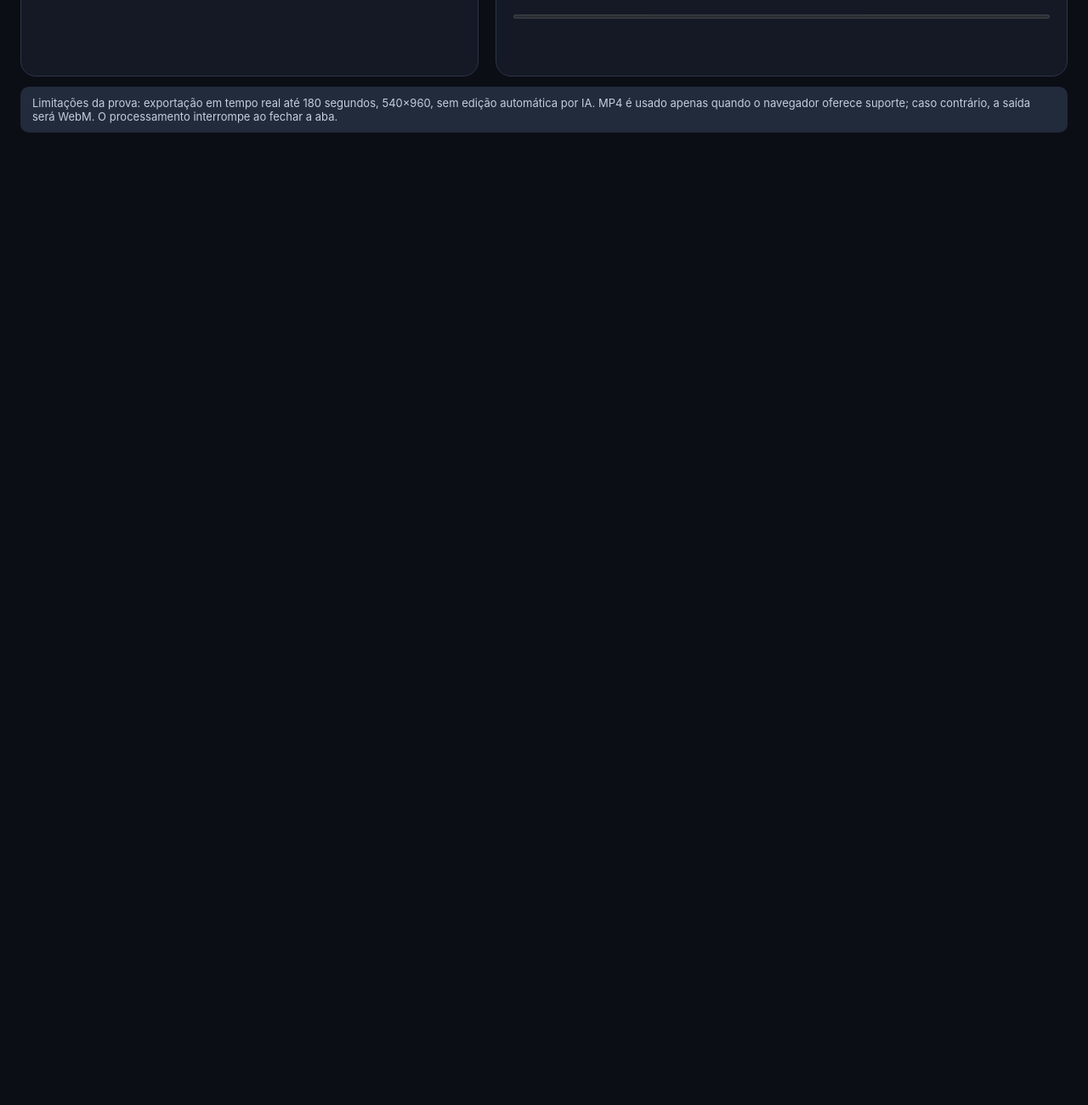
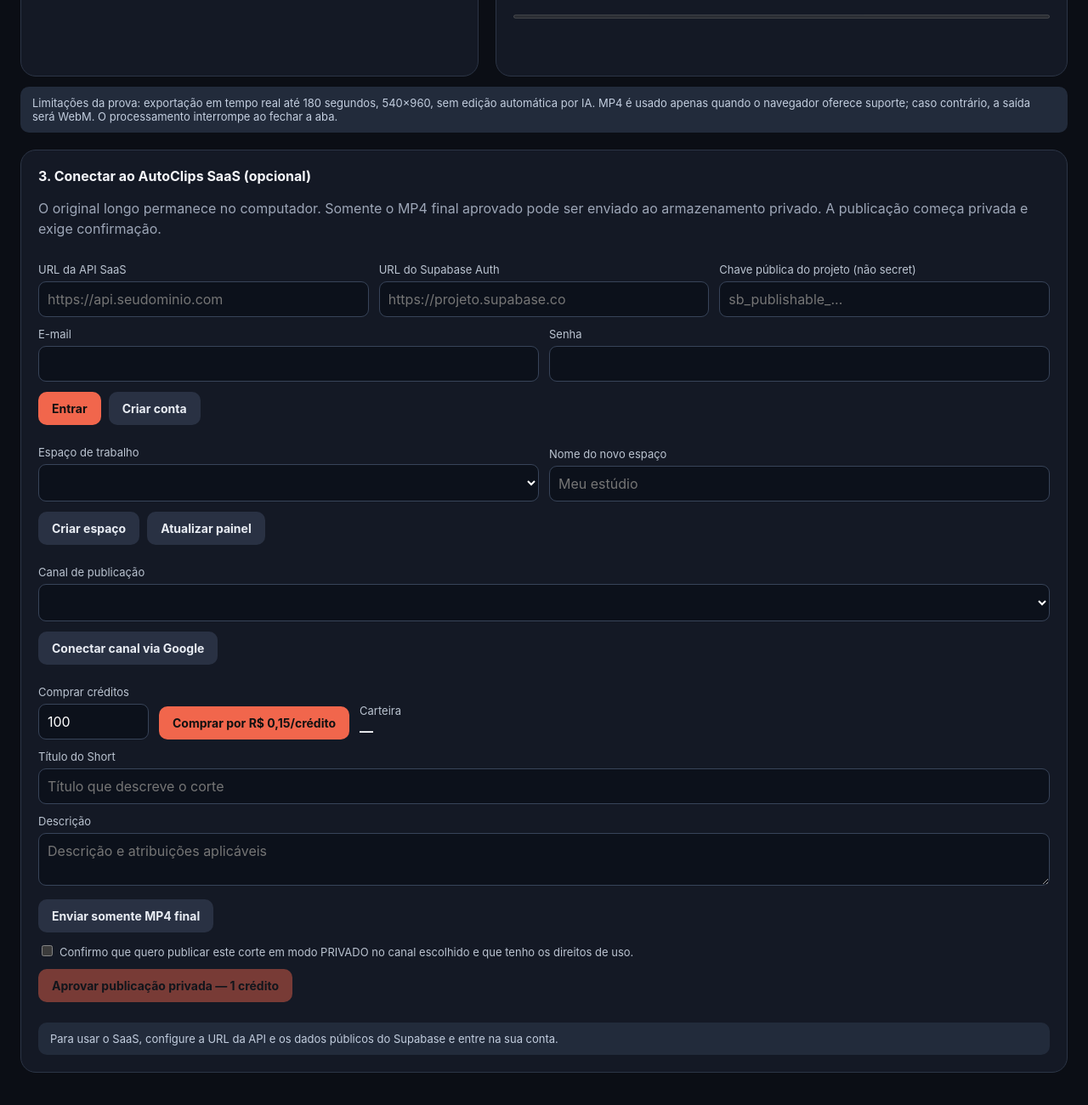
Before and after one commit to consecomclipcon-design/AutoClips-AI, a plain HTML site: page web-local/index.html in a window 1280 px wide. Shown: the part 1167-2467 px from the top of the page at 85% size. Before the commit the page ends 1383 px from the top, so only its background shows below. Drawn offline with Linux system fonts and the light colour scheme; no server answers.

Commit message:
feat(web-local): add SaaS account channel credit and publish controls

```diff
--- a/web-local/index.html
+++ b/web-local/index.html
@@ -16,7 +16,7 @@ button:hover{filter:brightness(1.12)}button:disabled{opacity:.45;cursor:not-allo
 .controls{display:flex;gap:9px;flex-wrap:wrap;margin:12px 0}input,textarea{border:1px solid #384459;background:#0c111b;color:white;border-radius:9px;padding:10px;width:100%;font:inherit}
 input[type="number"]{max-width:130px}input[type="file"]{padding:8px;font-size:12px}label{font-size:13px;color:#bbc4d1;display:block;margin:12px 0 6px}
 input[type="checkbox"]{width:auto;margin-right:8px}small{color:#a6b0c0}.muted{color:#a6b0c0;font-size:12px}.notice{padding:11px 14px;background:#222b3b;border-radius:10px;font-size:13px;color:#c3cedf;margin-top:12px}
-#files{display:grid;gap:8px;margin:12px 0;max-height:290px;overflow:auto}.file{display:flex;align-items:center;justify-content:space-between;gap:14px;background:#0e1420;border:1px solid #273244;border-radius:10px;padding:11px;text-align:left;color:#fff;width:100%}.file.active{border-color:#f1664c}.file small{display:block;overflow:hidden;text-overflow:ellipsis;white-space:nowrap;max-width:290px}
+select{border:1px solid #384459;background:#0c111b;color:white;border-radius:9px;padding:10px;width:100%;font:inherit} .saas-job{padding:9px 0;border-bottom:1px solid #293243;font-size:13px} .saas-job small{display:block;margin-top:4px} #files{display:grid;gap:8px;margin:12px 0;max-height:290px;overflow:auto}.file{display:flex;align-items:center;justify-content:space-between;gap:14px;background:#0e1420;border:1px solid #273244;border-radius:10px;padding:11px;text-align:left;color:#fff;width:100%}.file.active{border-color:#f1664c}.file small{display:block;overflow:hidden;text-overflow:ellipsis;white-space:nowrap;max-width:290px}
 .preview{display:grid;grid-template-columns:1fr minmax(160px,230px);gap:16px;align-items:start}
 #source{width:100%;max-height:350px;background:#000;border-radius:12px}#composition{width:100%;aspect-ratio:9/16;background:#080b13;border-radius:12px}
 fieldset{border:none;margin:0;padding:0}fieldset[disabled]{opacity:.5}.field-row{display:flex;align-items:end;gap:12px;flex-wrap:wrap}
@@ -57,7 +57,46 @@ fieldset{border:none;margin:0;padding:0}fieldset[disabled]{opacity:.5}.field-row
 </section>
 </div>
 <div class="notice">Limitações da prova: exportação em tempo real até 180 segundos, 540×960, sem edição automática por IA. MP4 é usado apenas quando o navegador oferece suporte; caso contrário, a saída será WebM. O processamento interrompe ao fechar a aba.</div>
+
+<section class="panel" id="saas" style="margin-top:20px" aria-label="AutoClips SaaS">
+<h2>3. Conectar ao AutoClips SaaS (opcional)</h2>
+<p>O original longo permanece no computador. Somente o MP4 final aprovado pode ser enviado ao armazenamento privado. A publicação começa privada e exige confirmação.</p>
+<div class="field-row">
+<div style="flex:1;min-width:190px"><label for="saasApi">URL da API SaaS</label><input id="saasApi" placeholder="https://api.seudominio.com"></div>
+<div style="flex:1;min-width:190px"><label for="saasSupabase">URL do Supabase Auth</label><input id="saasSupabase" placeholder="https://projeto.supabase.co"></div>
+<div style="flex:1;min-width:190px"><label for="saasPublishable">Chave pública do projeto (não secret)</label><input id="saasPublishable" autocomplete="off" placeholder="sb_publishable_..."></div>
+</div>
+<div class="field-row">
+<div style="flex:1;min-width:170px"><label for="saasEmail">E-mail</label><input id="saasEmail" type="email" autocomplete="email"></div>
+<div style="flex:1;min-width:170px"><label for="saasPassword">Senha</label><input id="saasPassword" type="password" autocomplete="current-password"></div>
+</div>
+<div class="controls"><button id="saasLogin">Entrar</button><button id="saasSignup" class="secondary">Criar conta</button></div>
+<div class="field-row">
+<div style="flex:1"><label for="saasOrg">Espaço de trabalho</label><select id="saasOrg"></select></div>
+<div style="flex:1"><label for="saasOrgName">Nome do novo espaço</label><input id="saasOrgName" placeholder="Meu estúdio"></div>
+</div>
+<div class="controls"><button id="saasCreateOrg" class="secondary">Criar espaço</button><button id="saasRefresh" class="secondary">Atualizar painel</button></div>
+<div class="field-row">
+<div style="flex:1"><label for="saasChannel">Canal de publicação</label><select id="saasChannel"></select></div>
+</div>
+<div class="controls"><button id="saasConnect" class="secondary">Conectar canal via Google</button></div>
+<div class="field-row">
+<div><label for="saasBuyCount">Comprar créditos</label><input id="saasBuyCount" type="number" min="100" max="100000" step="100" value="100"></div>
+<div><button id="saasCheckout">Comprar por R$ 0,15/crédito</button></div>
+<div><label>Carteira</label><strong id="saasCredits">—</strong></div>
+</div>
+<fieldset>
+<label for="saasTitle">Título do Short</label><input id="saasTitle" maxlength="100" placeholder="Título que descreve o corte">
+<label for="saasDescription">Descrição</label><textarea id="saasDescription" rows="2" maxlength="5000" placeholder="Descrição e atribuições aplicáveis"></textarea>
+<div class="controls"><button id="saasUpload" class="secondary">Enviar somente MP4 final</button></div>
+<label><input type="checkbox" id="saasApprovalCheck">Confirmo que quero publicar este corte em modo PRIVADO no canal escolhido e que tenho os direitos de uso.</label>
+<div class="controls"><button id="saasApprove" disabled>Aprovar publicação privada — 1 crédito</button></div>
+</fieldset>
+<div class="notice" id="saasFeedback" role="status">Para usar o SaaS, configure a URL da API e os dados públicos do Supabase e entre na sua conta.</div>
+<div id="saasStatus" aria-live="polite"></div>
+</section>
 </main>
 <script type="module" src="./app.js"></script>
+<script type="module" src="./saas.js"></script>
 </body>
 </html>
```
